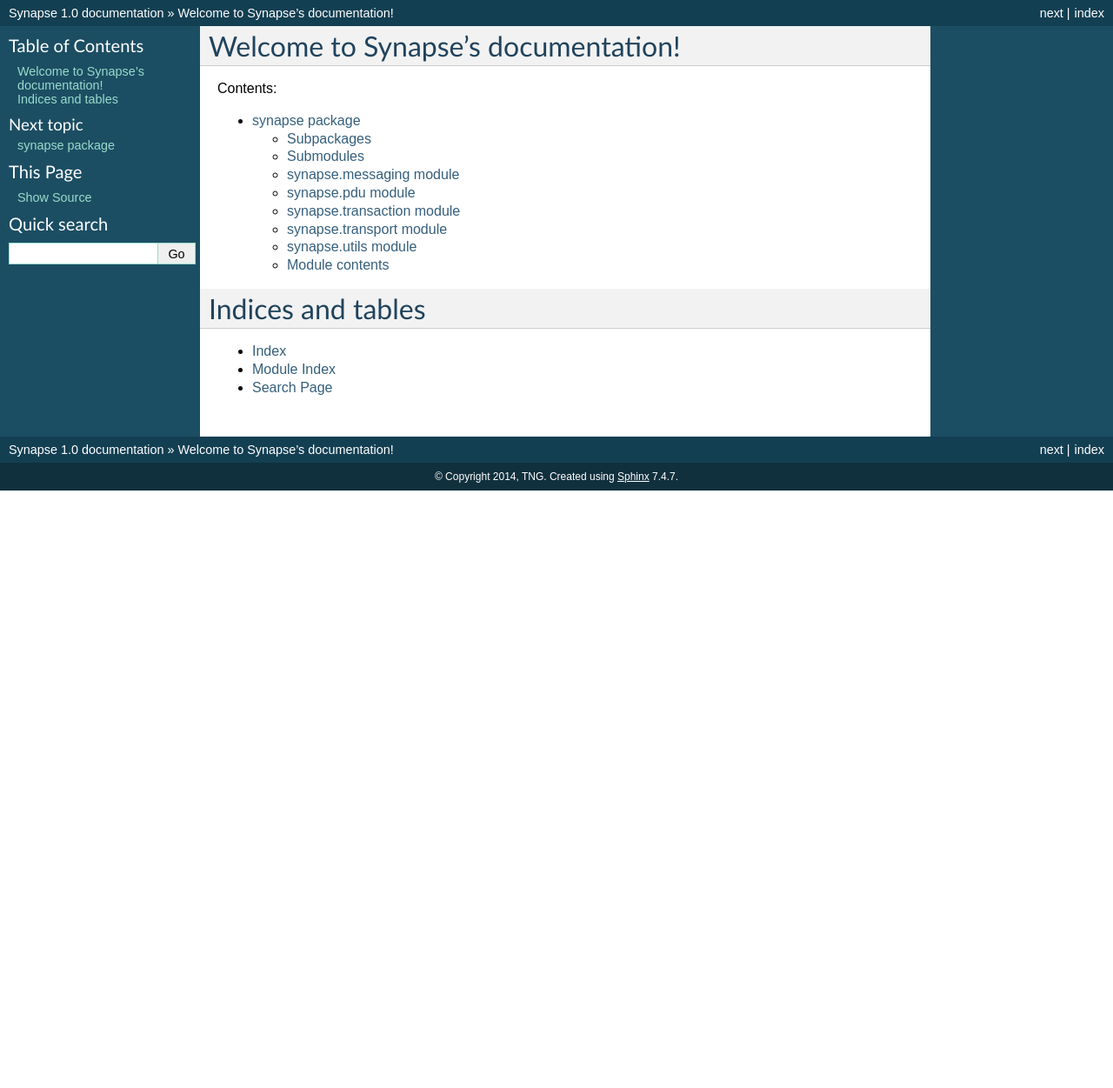
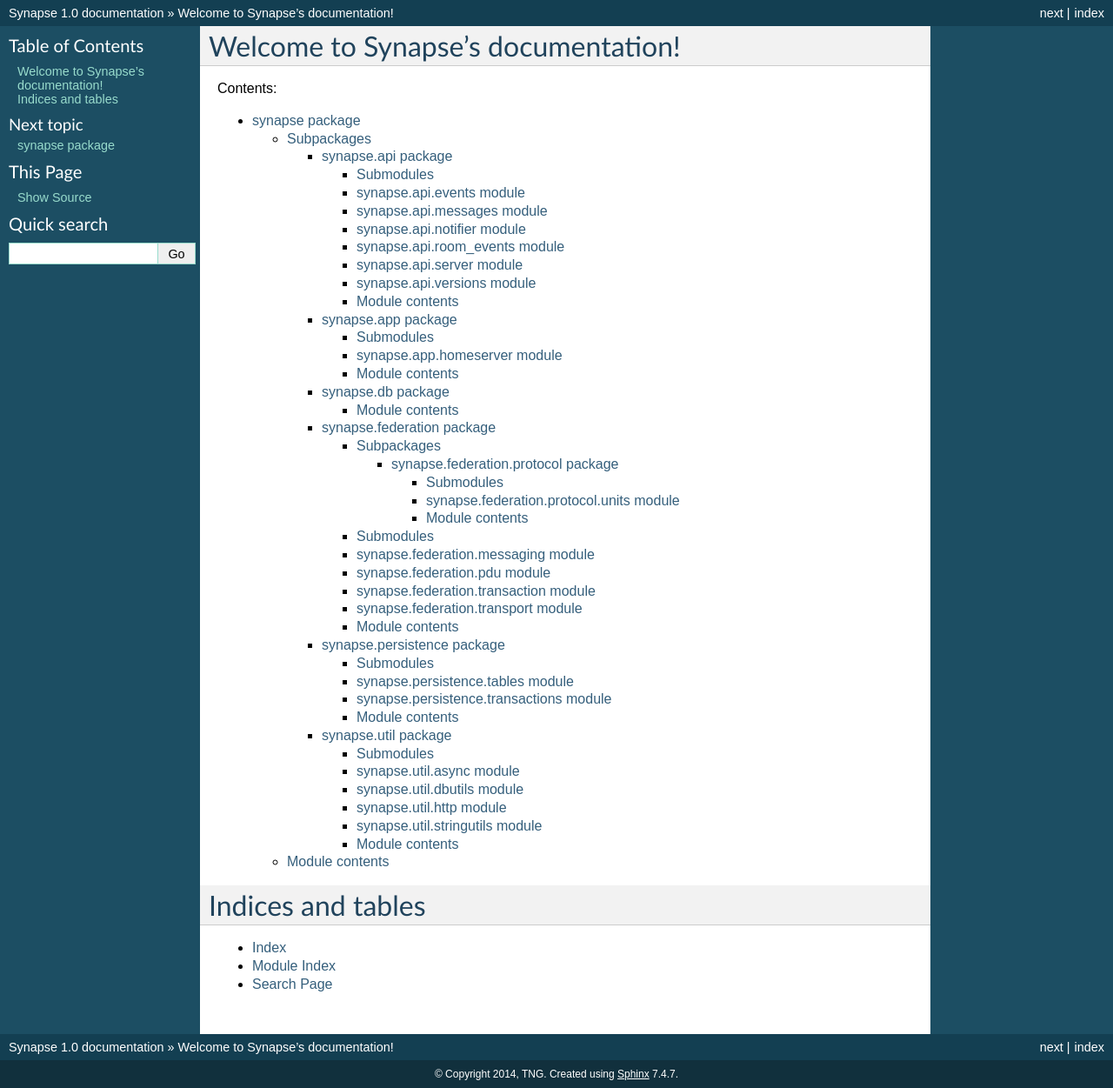
Before and after one commit to matrix-org/synapse-ancient, a Sphinx documentation site: the page built from docs/sphinx/index.rst, in a window 1280 px wide. Shown: the whole page at 87% size. Built offline with Sphinx 7.4.7, drawn with Linux system fonts in a browser that asks for light colours; before the commit the page ends 900 px from its top, so only the background shows below that.

Commit message:
Update sphinx .rst files.

```diff
--- a/docs/sphinx/index.rst
+++ b/docs/sphinx/index.rst
@@ -9,8 +9,6 @@ Welcome to Synapse's documentation!
 Contents:
 
 .. toctree::
-   :maxdepth: 2
-
    synapse
 
 Indices and tables
--- a/docs/sphinx/modules.rst
+++ b/docs/sphinx/modules.rst
@@ -2,6 +2,4 @@ synapse
 =======
 
 .. toctree::
-   :maxdepth: 4
-
    synapse
--- /dev/null
+++ b/docs/sphinx/synapse.api.rst
@@ -0,0 +1,62 @@
+synapse.api package
+===================
+
+Submodules
+----------
+
+synapse.api.events module
+-------------------------
+
+.. automodule:: synapse.api.events
+    :members:
+    :undoc-members:
+    :show-inheritance:
+
+synapse.api.messages module
+---------------------------
+
+.. automodule:: synapse.api.messages
+    :members:
+    :undoc-members:
+    :show-inheritance:
+
+synapse.api.notifier module
+---------------------------
+
+.. automodule:: synapse.api.notifier
+    :members:
+    :undoc-members:
+    :show-inheritance:
+
+synapse.api.room_events module
+------------------------------
+
+.. automodule:: synapse.api.room_events
+    :members:
+    :undoc-members:
+    :show-inheritance:
+
+synapse.api.server module
+-------------------------
+
+.. automodule:: synapse.api.server
+    :members:
+    :undoc-members:
+    :show-inheritance:
+
+synapse.api.versions module
+---------------------------
+
+.. automodule:: synapse.api.versions
+    :members:
+    :undoc-members:
+    :show-inheritance:
+
+
+Module contents
+---------------
+
+.. automodule:: synapse.api
+    :members:
+    :undoc-members:
+    :show-inheritance:
--- /dev/null
+++ b/docs/sphinx/synapse.app.rst
@@ -0,0 +1,22 @@
+synapse.app package
+===================
+
+Submodules
+----------
+
+synapse.app.homeserver module
+-----------------------------
+
+.. automodule:: synapse.app.homeserver
+    :members:
+    :undoc-members:
+    :show-inheritance:
+
+
+Module contents
+---------------
+
+.. automodule:: synapse.app
+    :members:
+    :undoc-members:
+    :show-inheritance:
--- /dev/null
+++ b/docs/sphinx/synapse.db.rst
@@ -0,0 +1,10 @@
+synapse.db package
+==================
+
+Module contents
+---------------
+
+.. automodule:: synapse.db
+    :members:
+    :undoc-members:
+    :show-inheritance:
--- /dev/null
+++ b/docs/sphinx/synapse.federation.protocol.rst
@@ -0,0 +1,22 @@
+synapse.federation.protocol package
+===================================
+
+Submodules
+----------
+
+synapse.federation.protocol.units module
+----------------------------------------
+
+.. automodule:: synapse.federation.protocol.units
+    :members:
+    :undoc-members:
+    :show-inheritance:
+
+
+Module contents
+---------------
+
+.. automodule:: synapse.federation.protocol
+    :members:
+    :undoc-members:
+    :show-inheritance:
--- /dev/null
+++ b/docs/sphinx/synapse.federation.rst
@@ -0,0 +1,53 @@
+synapse.federation package
+==========================
+
+Subpackages
+-----------
+
+.. toctree::
+
+    synapse.federation.protocol
+
+Submodules
+----------
+
+synapse.federation.messaging module
+-----------------------------------
+
+.. automodule:: synapse.federation.messaging
+    :members:
+    :undoc-members:
+    :show-inheritance:
+
+synapse.federation.pdu module
+-----------------------------
+
+.. automodule:: synapse.federation.pdu
+    :members:
+    :undoc-members:
+    :show-inheritance:
+
+synapse.federation.transaction module
+-------------------------------------
+
+.. automodule:: synapse.federation.transaction
+    :members:
+    :undoc-members:
+    :show-inheritance:
+
+synapse.federation.transport module
+-----------------------------------
+
+.. automodule:: synapse.federation.transport
+    :members:
+    :undoc-members:
+    :show-inheritance:
+
+
+Module contents
+---------------
+
+.. automodule:: synapse.federation
+    :members:
+    :undoc-members:
+    :show-inheritance:
--- a/docs/sphinx/synapse.persistence.rst
+++ b/docs/sphinx/synapse.persistence.rst
@@ -4,26 +4,18 @@ synapse.persistence package
 Submodules
 ----------
 
-synapse.persistence.pdu module
-------------------------------
+synapse.persistence.tables module
+---------------------------------
 
-.. automodule:: synapse.persistence.pdu
+.. automodule:: synapse.persistence.tables
     :members:
     :undoc-members:
     :show-inheritance:
 
-synapse.persistence.queries module
-----------------------------------
+synapse.persistence.transactions module
+---------------------------------------
 
-.. automodule:: synapse.persistence.queries
-    :members:
-    :undoc-members:
-    :show-inheritance:
-
-synapse.persistence.transaction module
---------------------------------------
-
-.. automodule:: synapse.persistence.transaction
+.. automodule:: synapse.persistence.transactions
     :members:
     :undoc-members:
     :show-inheritance:
--- a/docs/sphinx/synapse.rst
+++ b/docs/sphinx/synapse.rst
@@ -6,52 +6,12 @@ Subpackages
 
 .. toctree::
 
+    synapse.api
+    synapse.app
+    synapse.db
+    synapse.federation
     synapse.persistence
-    synapse.protocol
-
-Submodules
-----------
-
-synapse.messaging module
-------------------------
-
-.. automodule:: synapse.messaging
-    :members:
-    :undoc-members:
-    :show-inheritance:
-
-synapse.pdu module
-------------------
-
-.. automodule:: synapse.pdu
-    :members:
-    :undoc-members:
-    :show-inheritance:
-
-synapse.transaction module
---------------------------
-
-.. automodule:: synapse.transaction
-    :members:
-    :undoc-members:
-    :show-inheritance:
-
-synapse.transport module
-------------------------
-
-.. automodule:: synapse.transport
-    :members:
-    :undoc-members:
-    :show-inheritance:
-
-synapse.utils module
---------------------
-
-.. automodule:: synapse.utils
-    :members:
-    :undoc-members:
-    :show-inheritance:
-
+    synapse.util
 
 Module contents
 ---------------
--- /dev/null
+++ b/docs/sphinx/synapse.util.rst
@@ -0,0 +1,46 @@
+synapse.util package
+====================
+
+Submodules
+----------
+
+synapse.util.async module
+-------------------------
+
+.. automodule:: synapse.util.async
+    :members:
+    :undoc-members:
+    :show-inheritance:
+
+synapse.util.dbutils module
+---------------------------
+
+.. automodule:: synapse.util.dbutils
+    :members:
+    :undoc-members:
+    :show-inheritance:
+
+synapse.util.http module
+------------------------
+
+.. automodule:: synapse.util.http
+    :members:
+    :undoc-members:
+    :show-inheritance:
+
+synapse.util.stringutils module
+-------------------------------
+
+.. automodule:: synapse.util.stringutils
+    :members:
+    :undoc-members:
+    :show-inheritance:
+
+
+Module contents
+---------------
+
+.. automodule:: synapse.util
+    :members:
+    :undoc-members:
+    :show-inheritance:
```
Also changed, not shown: docs/sphinx/synapse.protocol.rst (deleted, +0 -30 lines).
